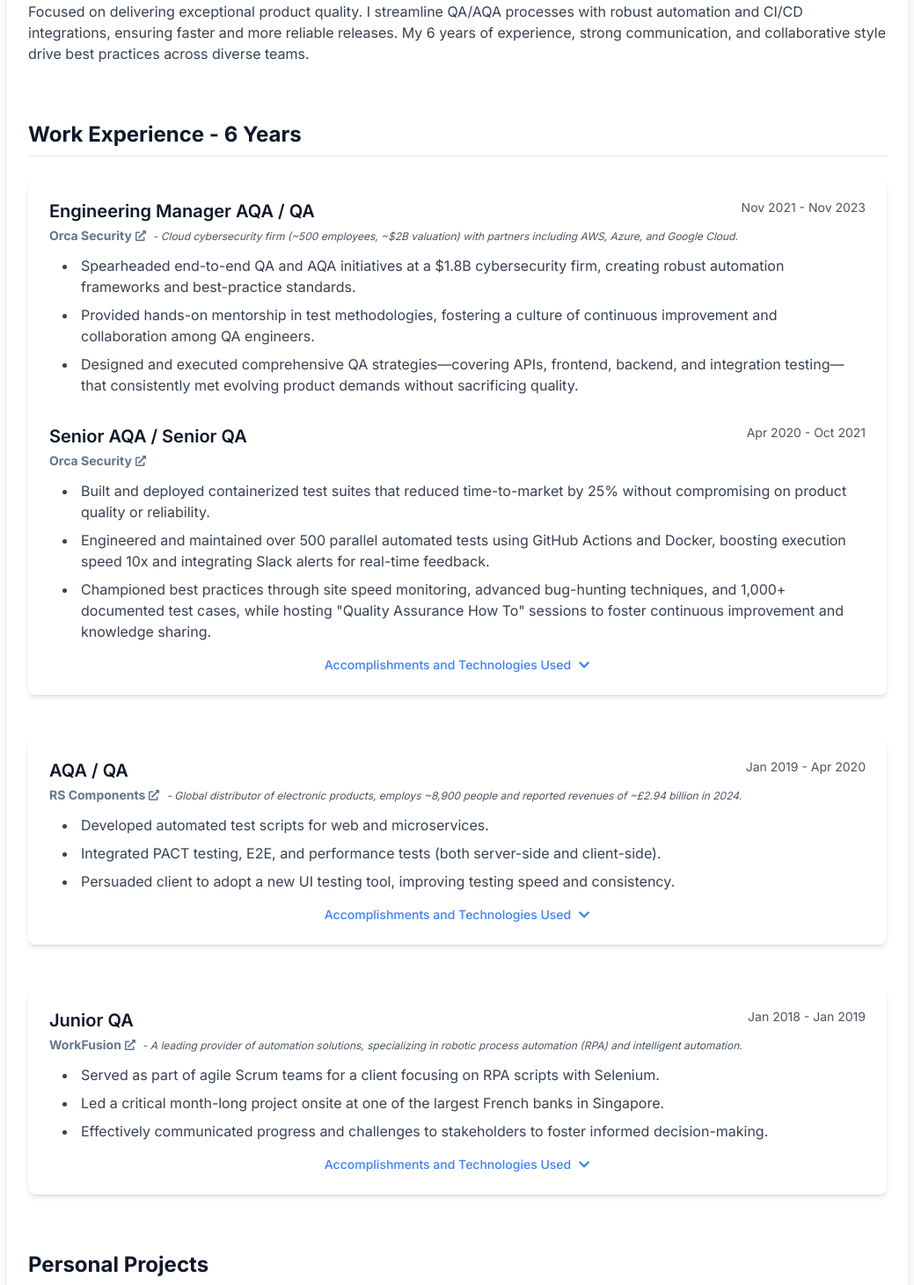
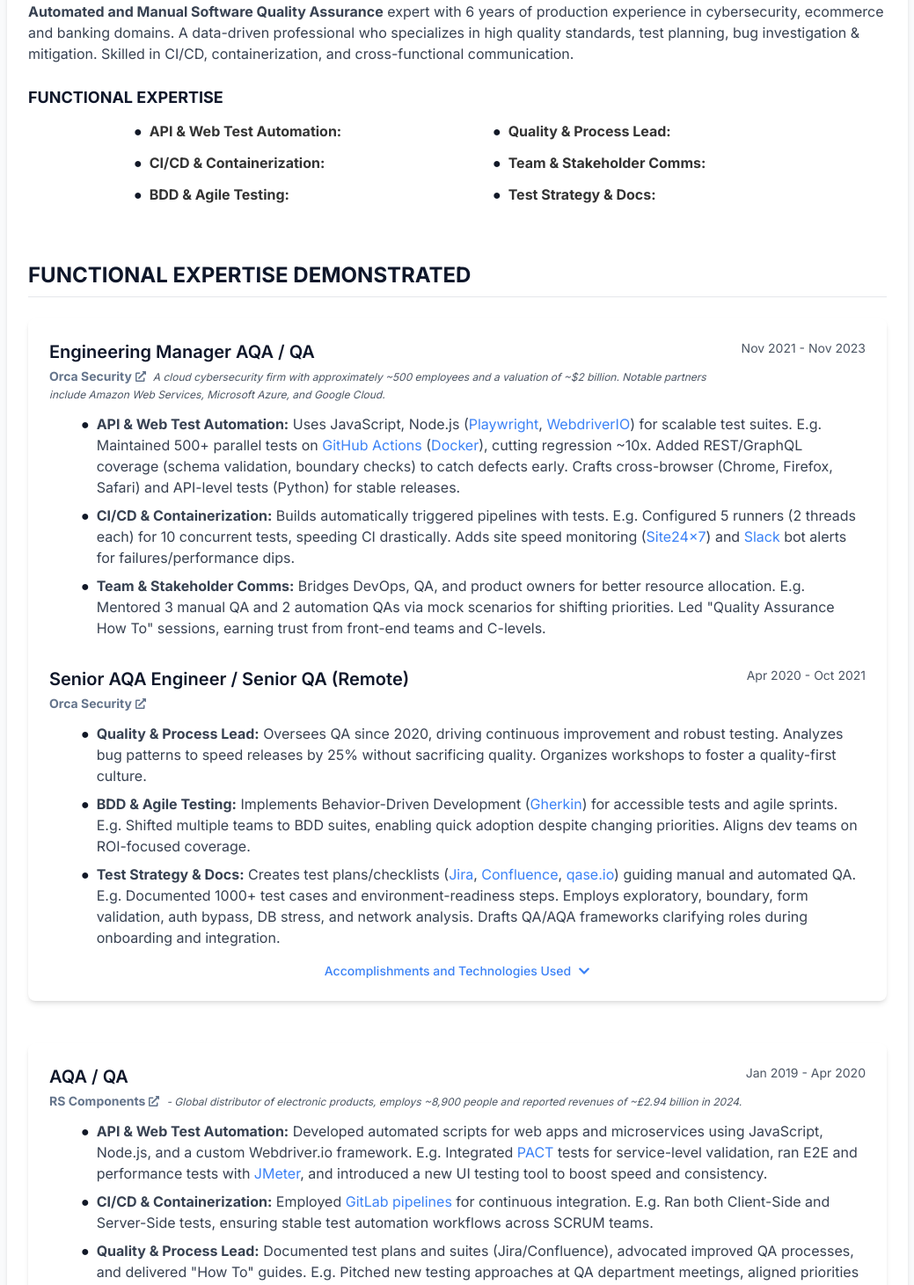
Before and after one commit to George-Zyryanov/george-resume, a Next.js app: page / in a window 1280 px wide. Shown: the part 420-1881 px from the top of the page at 88% size, without its empty margins (120-1159 px from the left). Built offline with nearby package versions, Linux system fonts and the light colour scheme.

Commit message:
Enhance profile page with detailed functional expertise and refined experience sections

```diff
--- a/pages/index.js
+++ b/pages/index.js
@@ -80,7 +80,7 @@
       <main className="max-w-5xl w-full mx-auto px-4 md:px-6 py-6 md:py-8 bg-white shadow-md my-4 md:my-8">
         {/* Profile Section */}
         <section className="mb-12 flex flex-col md:flex-row items-center md:items-start gap-6">
-          <div className="w-36 h-36 md:w-48 md:h-48 relative rounded-full overflow-hidden border-4 border-white shadow-lg">
+          <div className="w-36 h-36 md:w-48 md:h-48 relative rounded-full overflow-hidden border-4 border-white shadow-lg profile-photo-animation">
             <img
               src="https://media.licdn.com/dms/image/v2/D4D03AQGERWXsh1We8g/profile-displayphoto-shrink_400_400/B4DZNoE.ahHgAg-/0/1732617955450?e=1746662400&v=beta&t=ppSlrWsZPoP4T1iTTtdEkO0b6AedRJvZQ7ND1hdEWc8"
               alt="Profile Photo"
@@ -120,19 +120,57 @@
         <section id="summary" className="mb-10 md:mb-16 scroll-mt-20">
           <h2 className="text-xl md:text-2xl font-bold text-primary mb-4 md:mb-6 pb-2 border-b border-gray-200">Hi! I'm George</h2>
           <p className="text-sm md:text-base text-gray-700 leading-relaxed">
-          Focused on delivering exceptional product quality. I streamline QA/AQA processes with robust automation and CI/CD integrations, ensuring faster and more reliable releases. My 6 years of experience, strong communication, and collaborative style drive best practices across diverse teams.
+          <span className="font-bold">Automated and Manual Software Quality Assurance</span> expert with 6 years of production experience in cybersecurity, ecommerce and banking domains. A data-driven professional who specializes in high quality standards, test planning, bug investigation & mitigation. Skilled in CI/CD, containerization, and cross-functional communication.
           </p>
+
+          {/* Added Functional Expertise section */}
+          <div className="mt-6">
+            <h3 className="text-lg font-bold text-primary mb-3">FUNCTIONAL EXPERTISE</h3>
+            <div className="grid grid-cols-1 md:grid-cols-2 gap-4 max-w-3xl mx-auto px-4">
+              <div className="md:pr-8">
+                <ul className="space-y-3">
+                  <li className="flex items-center">
+                    <span className="text-gray-900 mr-2">●</span>
+                    <span className="font-bold">API & Web Test Automation:</span>
+                  </li>
+                  <li className="flex items-center">
+                    <span className="text-gray-900 mr-2">●</span>
+                    <span className="font-bold">CI/CD & Containerization:</span>
+                  </li>
+                  <li className="flex items-center">
+                    <span className="text-gray-900 mr-2">●</span>
+                    <span className="font-bold">BDD & Agile Testing:</span>
+                  </li>
+                </ul>
+              </div>
+              <div className="md:pl-8">
+                <ul className="space-y-3">
+                  <li className="flex items-center">
+                    <span className="text-gray-900 mr-2">●</span>
+                    <span className="font-bold">Quality & Process Lead:</span>
+                  </li>
+                  <li className="flex items-center">
+                    <span className="text-gray-900 mr-2">●</span>
+                    <span className="font-bold">Team & Stakeholder Comms:</span>
+                  </li>
+                  <li className="flex items-center">
+                    <span className="text-gray-900 mr-2">●</span>
+                    <span className="font-bold">Test Strategy & Docs:</span>
+                  </li>
+                </ul>
+              </div>
+            </div>
+          </div>
         </section>
 
         {/* Enterprise Experience */}
         <section id="experience" className="mb-16 scroll-mt-20">
-          <h2 className="text-2xl font-bold text-primary mb-6 pb-2 border-b border-gray-200">Work Experience - 6 Years</h2>
+          <h2 className="text-2xl font-bold text-primary mb-6 pb-2 border-b border-gray-200">FUNCTIONAL EXPERTISE DEMONSTRATED</h2>
 
           <div className="space-y-12">
             {/* Orca Security - Both positions */}
             <div className="bg-white p-6 rounded-lg shadow-md">
               {/* Manager position */}
-              <div>
               <div className="flex flex-col md:flex-row md:justify-between md:items-start mb-3">
                 <div>
                   <h3 className="text-lg md:text-xl font-semibold text-primary">Engineering Manager AQA / QA</h3>
@@ -142,23 +180,38 @@
                       <FaExternalLinkAlt className="ml-1 text-xs" />
                     </a>
                     <span className="text-xs text-gray-600 italic ml-2">
-                        - Cloud cybersecurity firm (~500 employees, ~$2B valuation) with partners including AWS, Azure, and Google Cloud.
+                      A cloud cybersecurity firm with approximately ~500 employees and a valuation of ~$2 billion. Notable partners include Amazon Web Services, Microsoft Azure, and Google Cloud.
                     </span>
                   </div>
                 </div>
                 <span className="text-sm text-gray-600 mt-2 md:mt-0 md:text-right whitespace-nowrap">Nov 2021 - Nov 2023</span>
               </div>
-                <ul className="list-disc list-outside text-gray-700 space-y-2 ml-8 mt-3">
-                  <li className="pl-1">Spearheaded end-to-end QA and AQA initiatives at a $1.8B cybersecurity firm, creating robust automation frameworks and best-practice standards.</li>
-                  <li className="pl-1">Provided hands-on mentorship in test methodologies, fostering a culture of continuous improvement and collaboration among QA engineers.</li>
-                  <li className="pl-1">Designed and executed comprehensive QA strategies—covering APIs, frontend, backend, and integration testing—that consistently met evolving product demands without sacrificing quality.</li>
+              <ul className="list-none list-outside text-gray-700 space-y-2 ml-8 mt-3">
+                <li className="pl-1 flex">
+                  <span className="text-gray-900 mr-2 flex-shrink-0">●</span>
+                  <div>
+                    <span className="font-bold">API & Web Test Automation:</span> Uses JavaScript, Node.js (<a href="https://playwright.dev/" target="_blank" rel="noopener noreferrer" className="text-accent hover:underline">Playwright</a>, <a href="https://webdriver.io/" target="_blank" rel="noopener noreferrer" className="text-accent hover:underline">WebdriverIO</a>) for scalable test suites. E.g. Maintained 500+ parallel tests on <a href="https://github.com/features/actions" target="_blank" rel="noopener noreferrer" className="text-accent hover:underline">GitHub Actions</a> (<a href="https://www.docker.com/" target="_blank" rel="noopener noreferrer" className="text-accent hover:underline">Docker</a>), cutting regression ~10x. Added REST/GraphQL coverage (schema validation, boundary checks) to catch defects early. Crafts cross-browser (Chrome, Firefox, Safari) and API-level tests (Python) for stable releases.
+                  </div>
+                </li>
+                <li className="pl-1 flex">
+                  <span className="text-gray-900 mr-2 flex-shrink-0">●</span>
+                  <div>
+                    <span className="font-bold">CI/CD & Containerization:</span> Builds automatically triggered pipelines with tests. E.g. Configured 5 runners (2 threads each) for 10 concurrent tests, speeding CI drastically. Adds site speed monitoring (<a href="https://www.site24x7.com/" target="_blank" rel="noopener noreferrer" className="text-accent hover:underline">Site24x7</a>) and <a href="https://slack.com/" target="_blank" rel="noopener noreferrer" className="text-accent hover:underline">Slack</a> bot alerts for failures/performance dips.
+                  </div>
+                </li>
+                <li className="pl-1 flex">
+                  <span className="text-gray-900 mr-2 flex-shrink-0">●</span>
+                  <div>
+                    <span className="font-bold">Team & Stakeholder Comms:</span> Bridges DevOps, QA, and product owners for better resource allocation. E.g. Mentored 3 manual QA and 2 automation QAs via mock scenarios for shifting priorities. Led "Quality Assurance How To" sessions, earning trust from front-end teams and C-levels.
+                  </div>
+                </li>
               </ul>
 
               {/* Senior position */}
               <div className="mt-8">
                 <div className="flex flex-col md:flex-row md:justify-between md:items-start mb-3">
                   <div>
-                    <h3 className="text-lg md:text-xl font-semibold text-primary">Senior AQA / Senior QA</h3>
+                    <h3 className="text-lg md:text-xl font-semibold text-primary">Senior AQA Engineer / Senior QA (Remote)</h3>
                     <div className="mt-1 text-sm">
                       <a href="https://orca.security" target="_blank" rel="noopener noreferrer" className="font-bold text-secondary hover:text-accent inline-flex items-center">
                         Orca Security
@@ -168,13 +221,28 @@
                   </div>
                   <span className="text-sm text-gray-600 mt-2 md:mt-0 md:text-right whitespace-nowrap">Apr 2020 - Oct 2021</span>
                 </div>
-                <ul className="list-disc list-outside text-gray-700 space-y-2 ml-8 mt-3">
-                  <li className="pl-1">Built and deployed containerized test suites that reduced time-to-market by 25% without compromising on product quality or reliability.</li>
-                  <li className="pl-1">Engineered and maintained over 500 parallel automated tests using GitHub Actions and Docker, boosting execution speed 10x and integrating Slack alerts for real-time feedback.</li>
-                  <li className="pl-1">Championed best practices through site speed monitoring, advanced bug-hunting techniques, and 1,000+ documented test cases, while hosting "Quality Assurance How To" sessions to foster continuous improvement and knowledge sharing.</li>
+                <ul className="list-none list-outside text-gray-700 space-y-2 ml-8 mt-3">
+                  <li className="pl-1 flex">
+                    <span className="text-gray-900 mr-2 flex-shrink-0">●</span>
+                    <div>
+                      <span className="font-bold">Quality & Process Lead:</span> Oversees QA since 2020, driving continuous improvement and robust testing. Analyzes bug patterns to speed releases by 25% without sacrificing quality. Organizes workshops to foster a quality-first culture.
+                    </div>
+                  </li>
+                  <li className="pl-1 flex">
+                    <span className="text-gray-900 mr-2 flex-shrink-0">●</span>
+                    <div>
+                      <span className="font-bold">BDD & Agile Testing:</span> Implements Behavior-Driven Development (<a href="https://cucumber.io/docs/gherkin/" target="_blank" rel="noopener noreferrer" className="text-accent hover:underline">Gherkin</a>) for accessible tests and agile sprints. E.g. Shifted multiple teams to BDD suites, enabling quick adoption despite changing priorities. Aligns dev teams on ROI-focused coverage.
+                    </div>
+                  </li>
+                  <li className="pl-1 flex">
+                    <span className="text-gray-900 mr-2 flex-shrink-0">●</span>
+                    <div>
+                      <span className="font-bold">Test Strategy & Docs:</span> Creates test plans/checklists (<a href="https://www.atlassian.com/software/jira" target="_blank" rel="noopener noreferrer" className="text-accent hover:underline">Jira</a>, <a href="https://www.atlassian.com/software/confluence" target="_blank" rel="noopener noreferrer" className="text-accent hover:underline">Confluence</a>, <a href="https://qase.io/" target="_blank" rel="noopener noreferrer" className="text-accent hover:underline">qase.io</a>) guiding manual and automated QA. E.g. Documented 1000+ test cases and environment-readiness steps. Employs exploratory, boundary, form validation, auth bypass, DB stress, and network analysis. Drafts QA/AQA frameworks clarifying roles during onboarding and integration.
+                    </div>
+                  </li>
                 </ul>
               </div>
-            </div>
+
               <div className="mt-4 flex justify-center">
                 <button
                   onClick={() => setShowOrcaTech(!showOrcaTech)}
@@ -338,6 +406,7 @@
                         <li className="pl-1">Implemented a system where each front-end team had a dedicated QA who documented their expertise.</li>
                         <li className="pl-1">Created detailed Test Plans and Test Cases for Frontend and APIs.</li>
                         <li className="pl-1">Used various bug hunting techniques including exploratory testing, API testing, boundary testing, browser testing, automation for pixel-level testing, form validation, authorization bypass testing, cookie manipulation, DB stress testing, log analysis, and network traffic analysis.</li>
+                        <li className="pl-1">Verified and approved over 25+ new client accounts before handover.</li>
                       </ul>
                     </div>
 
@@ -409,10 +478,25 @@
                 </div>
                 <span className="text-sm text-gray-600 mt-2 md:mt-0 md:text-right whitespace-nowrap">Jan 2019 - Apr 2020</span>
               </div>
-              <ul className="list-disc list-outside text-gray-700 space-y-2 ml-8 mt-3">
-                <li className="pl-1">Developed automated test scripts for web and microservices.</li>
-                <li className="pl-1">Integrated PACT testing, E2E, and performance tests (both server-side and client-side).</li>
-                <li className="pl-1">Persuaded client to adopt a new UI testing tool, improving testing speed and consistency.</li>
+              <ul className="list-none list-outside text-gray-700 space-y-2 ml-8 mt-3">
+                <li className="pl-1 flex">
+                  <span className="text-gray-900 mr-2 flex-shrink-0">●</span>
+                  <div>
+                    <span className="font-bold">API & Web Test Automation:</span> Developed automated scripts for web apps and microservices using JavaScript, Node.js, and a custom Webdriver.io framework. E.g. Integrated <a href="https://pact.io/" target="_blank" rel="noopener noreferrer" className="text-accent hover:underline">PACT</a> tests for service-level validation, ran E2E and performance tests with <a href="https://jmeter.apache.org/" target="_blank" rel="noopener noreferrer" className="text-accent hover:underline">JMeter</a>, and introduced a new UI testing tool to boost speed and consistency.
+                  </div>
+                </li>
+                <li className="pl-1 flex">
+                  <span className="text-gray-900 mr-2 flex-shrink-0">●</span>
+                  <div>
+                    <span className="font-bold">CI/CD & Containerization:</span> Employed <a href="https://about.gitlab.com/topics/ci-cd/" target="_blank" rel="noopener noreferrer" className="text-accent hover:underline">GitLab pipelines</a> for continuous integration. E.g. Ran both Client-Side and Server-Side tests, ensuring stable test automation workflows across SCRUM teams.
+                  </div>
+                </li>
+                <li className="pl-1 flex">
+                  <span className="text-gray-900 mr-2 flex-shrink-0">●</span>
+                  <div>
+                    <span className="font-bold">Quality & Process Lead:</span> Documented test plans and suites (Jira/Confluence), advocated improved QA processes, and delivered "How To" guides. E.g. Pitched new testing approaches at QA department meetings, aligned priorities with cross-functional squads, and consistently gathered feedback from developers for iterative improvements.
+                  </div>
+                </li>
               </ul>
               <div className="mt-4 flex justify-center">
                 <button
@@ -495,7 +579,6 @@
                         <ul className="list-disc list-outside text-sm text-gray-700 space-y-1 ml-6">
                           <li className="pl-1">Developed and Maintained Test Cases and Test Suites.</li>
                           <li className="pl-1">Developed Test Plan</li>
-                          <li className="pl-1">Example.</li>
                         </ul>
                       </div>
 
@@ -550,10 +633,19 @@
                 </div>
                 <span className="text-sm text-gray-600 mt-2 md:mt-0 md:text-right whitespace-nowrap">Jan 2018 - Jan 2019</span>
               </div>
-              <ul className="list-disc list-outside text-gray-700 space-y-2 ml-8 mt-3">
-                <li className="pl-1">Served as part of agile Scrum teams for a client focusing on RPA scripts with Selenium.</li>
-                <li className="pl-1">Led a critical month-long project onsite at one of the largest French banks in Singapore.</li>
-                <li className="pl-1">Effectively communicated progress and challenges to stakeholders to foster informed decision-making.</li>
+              <ul className="list-none list-outside text-gray-700 space-y-2 ml-8 mt-3">
+                <li className="pl-1 flex">
+                  <span className="text-gray-900 mr-2 flex-shrink-0">●</span>
+                  <div>
+                    <span className="font-bold">Quality & Process Lead:</span> Led a high-stakes, month-long automation project onsite at one of the largest French banks in Singapore, defining clear quality benchmarks and ensuring on-time deliveries under strict compliance.
+                  </div>
+                </li>
+                <li className="pl-1 flex">
+                  <span className="text-gray-900 mr-2 flex-shrink-0">●</span>
+                  <div>
+                    <span className="font-bold">Team & Stakeholder Comms:</span> Communicated progress and challenges to stakeholders proactively, gathering buy-in for technical decisions and facilitating open collaboration across departments.
+                  </div>
+                </li>
               </ul>
               <div className="mt-4 flex justify-center">
                 <button
@@ -784,7 +876,6 @@
 
           <div className="grid grid-cols-1 gap-6">
             <div className="bg-white p-6 rounded-lg shadow-md">
-              <div className="flex flex-col space-y-4">
                 <div className="flex items-center">
                   <span className="text-gray-700 font-medium w-24">English:</span>
                   <span className="text-gray-600">Fluent (Speaking, reading, writing)</span>
@@ -796,7 +887,6 @@
                 <div className="flex items-center">
                   <span className="text-gray-700 font-medium w-24">Russian:</span>
                   <span className="text-gray-600">Native</span>
-                </div>
               </div>
             </div>
           </div>
```
Lines whose indentation alone changed are shown as unchanged.
